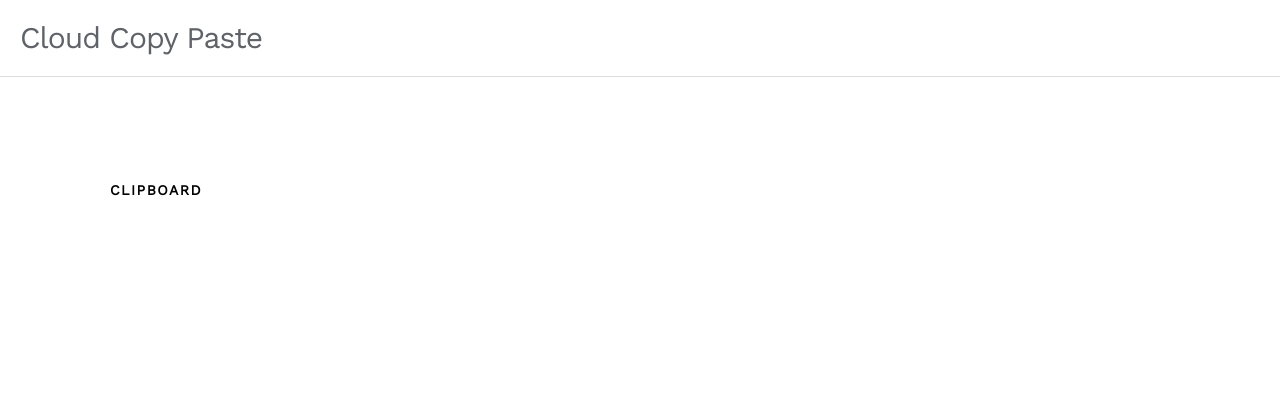
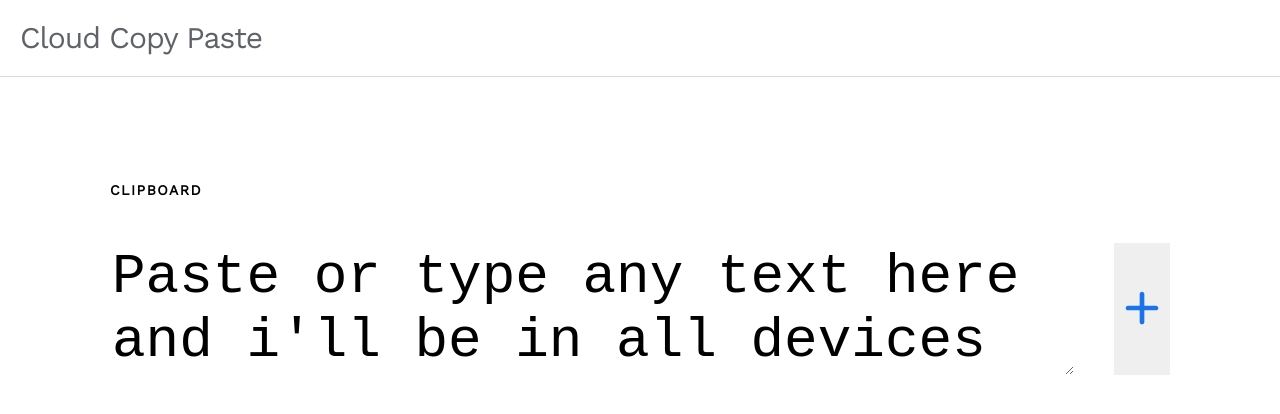
Before and after one commit to imagentleman/cloud-copy-paste, an Angular app: page / in a window 1280 px wide. Shown: the top 414 px of the page. Built offline with nearby package versions, Linux system fonts and the light colour scheme.

Commit message:
Added main text input and cta

```diff
--- a/src/app/app.module.ts
+++ b/src/app/app.module.ts
@@ -4,12 +4,14 @@ import { NgModule } from '@angular/core';
 import { AppComponent } from './app.component';
 import { NavComponent } from './nav/nav.component';
 import { ClipboardComponent } from './clipboard/clipboard.component';
+import { InputComponent } from './input/input.component';
 
 @NgModule({
   declarations: [
     AppComponent,
     NavComponent,
     ClipboardComponent,
+    InputComponent,
   ],
   imports: [
     BrowserModule
--- a/src/app/clipboard/clipboard.component.html
+++ b/src/app/clipboard/clipboard.component.html
@@ -1,3 +1,5 @@
 <main>
   <h1>{{strings.clipboard.title}}</h1>
+
+  <ccp-input [strings]="strings"></ccp-input>
 </main>
--- /dev/null
+++ b/src/app/constants/assets.ts
@@ -0,0 +1,3 @@
+export const assets = {
+  addIcon: '/assets/round-add-24px-blue.svg'
+};
--- a/src/app/constants/strings.ts
+++ b/src/app/constants/strings.ts
@@ -2,5 +2,9 @@ export const strings = {
   appName: 'Cloud Copy Paste',
   clipboard: {
     title: 'Clipboard'
+  },
+  input: {
+    placeholder: "Paste or type any text here and i'll be in all devices where this page is open",
+    addIconAlt: 'Add'
   }
 };
--- /dev/null
+++ b/src/app/input/input.component.css
@@ -0,0 +1,28 @@
+.input {
+  display: flex;
+}
+
+textarea {
+  border: 0;
+  flex: 1;
+  font-size: 56px;
+  margin-right: 40px;
+}
+
+.add-button {
+  border: 0;
+  cursor: pointer;
+  padding: 0;
+}
+
+.add-icon {
+  width: 56px;
+}
+
+.add-icon:hover path {
+  fill: #1a73e8;
+}
+
+svg path {
+  fill: red;
+}
--- /dev/null
+++ b/src/app/input/input.component.html
@@ -0,0 +1,7 @@
+<div class="input">
+  <textarea #input (focus)="selectAll(input)">{{strings.input.placeholder}}</textarea>
+
+  <button class="add-button">
+    <img class="add-icon" src="{{assets.addIcon}}" alt="{{strings.input.addIconAlt}}">
+  </button>
+</div>
--- /dev/null
+++ b/src/app/input/input.component.ts
@@ -0,0 +1,21 @@
+import { Component, OnInit, Input } from '@angular/core';
+import { assets } from '../constants/assets';
+
+@Component({
+  selector: 'ccp-input',
+  templateUrl: './input.component.html',
+  styleUrls: ['./input.component.css']
+})
+export class InputComponent implements OnInit {
+  @Input() strings;
+  assets = assets;
+
+  constructor() { }
+
+  ngOnInit() {
+  }
+
+  selectAll(textarea) {
+    textarea.setSelectionRange(0, textarea.value.length);
+  }
+}
```
Also changed, not shown: src/assets/round-add-24px-blue.svg (added), 1 other file (tests, documents, lock files or other folders).
